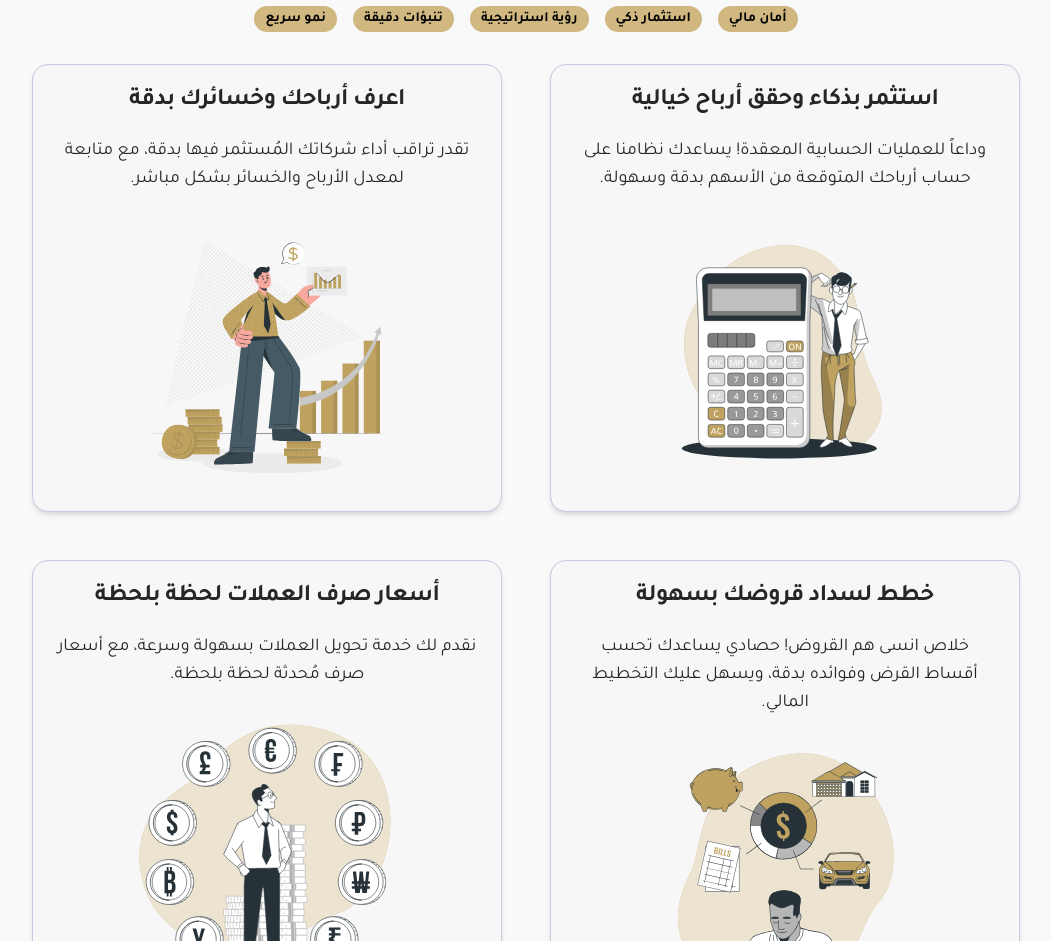
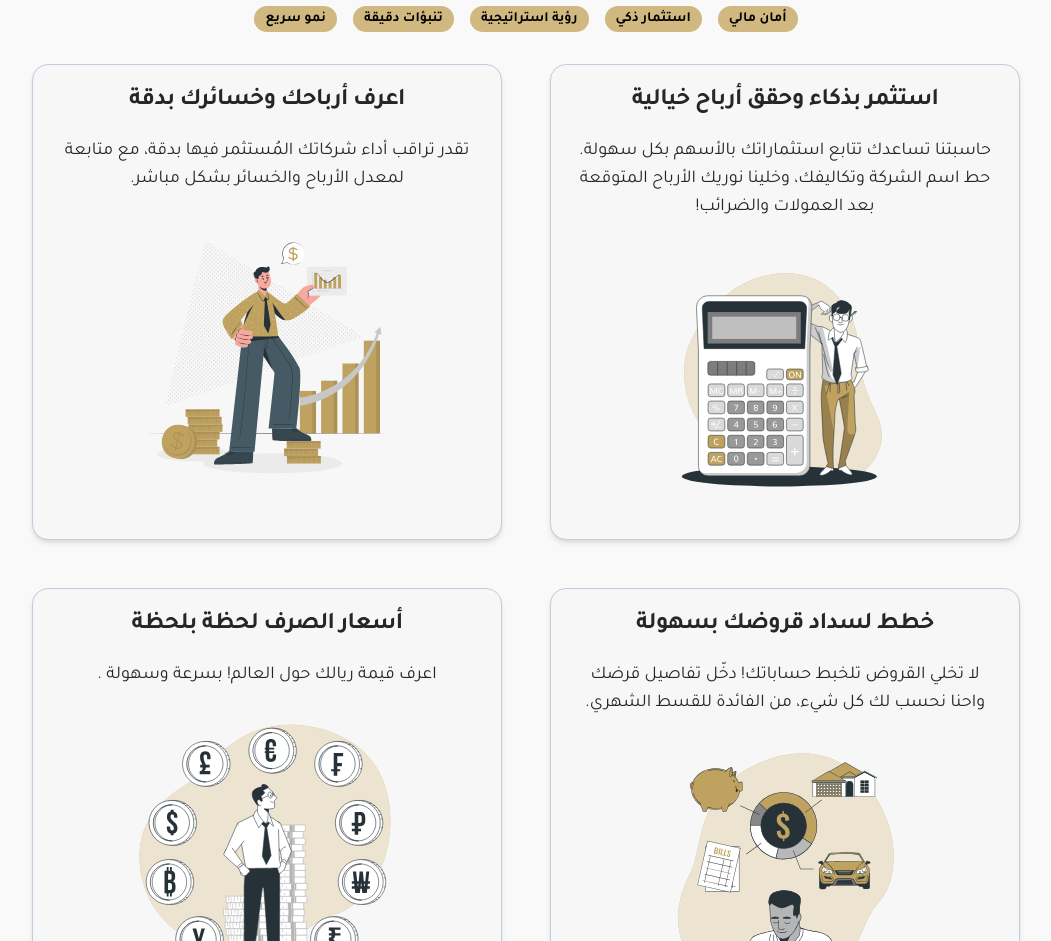
Before and after one commit to HassanAlabdulal/Hasady, a Next.js app: page / in a window 1280 px wide. Shown: the part 1280-2221 px from the top of the page, without its empty margins (114-1165 px from the left). Built offline with nearby package versions, Linux system fonts and the light colour scheme.

Commit message:
enhance: change the text

```diff
--- a/components/services.tsx
+++ b/components/services.tsx
@@ -18,7 +18,7 @@ const services: ServiceProps[] = [
   {
     title: " استثمر بذكاء وحقق أرباح خيالية ",
     description:
-      "وداعاً للعمليات الحسابية المعقدة! يساعدك نظامنا على حساب أرباحك المتوقعة من الأسهم بدقة وسهولة.",
+      "حاسبتنا تساعدك تتابع استثماراتك بالأسهم بكل سهولة. حط اسم الشركة وتكاليفك، وخلينا نوريك الأرباح المتوقعة بعد العمولات والضرائب!",
     serviceImage: "/assets/Calculator.svg",
   },
   {
@@ -30,13 +30,13 @@ const services: ServiceProps[] = [
   {
     title: " خطط لسداد قروضك بسهولة",
     description:
-      "خلاص انسى هم القروض! حصادي يساعدك تحسب أقساط القرض وفوائده بدقة، ويسهل عليك التخطيط المالي.",
+      "لا تخلي القروض تلخبط حساباتك! دخّل تفاصيل قرضك واحنا نحسب لك كل شيء، من الفائدة للقسط الشهري.",
+
     serviceImage: "/assets/Manage money.svg",
   },
   {
-    title: " أسعار صرف العملات لحظة بلحظة",
-    description:
-      "نقدم لك خدمة تحويل العملات بسهولة وسرعة، مع أسعار صرف مُحدثة لحظة بلحظة.",
+    title: " أسعار الصرف لحظة بلحظة",
+    description: " اعرف قيمة ريالك حول العالم! بسرعة وسهولة . ",
     serviceImage: "/assets/Currency.svg",
   },
 ];
```
